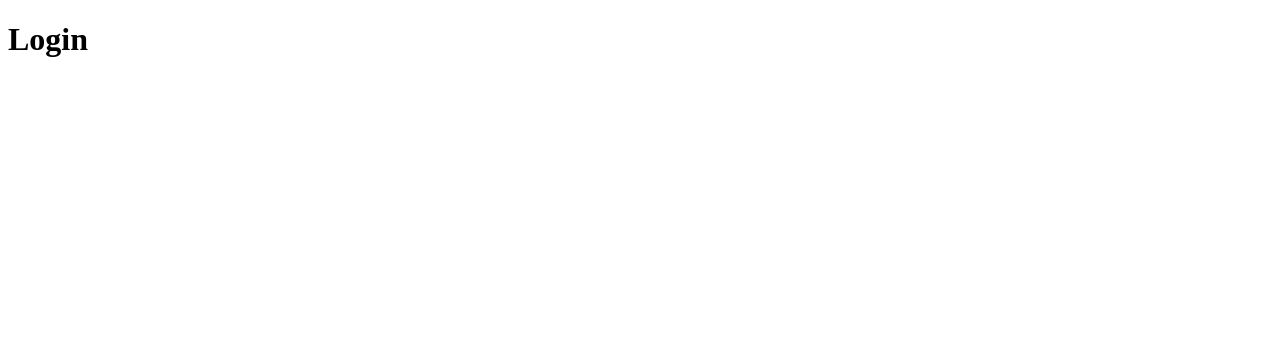
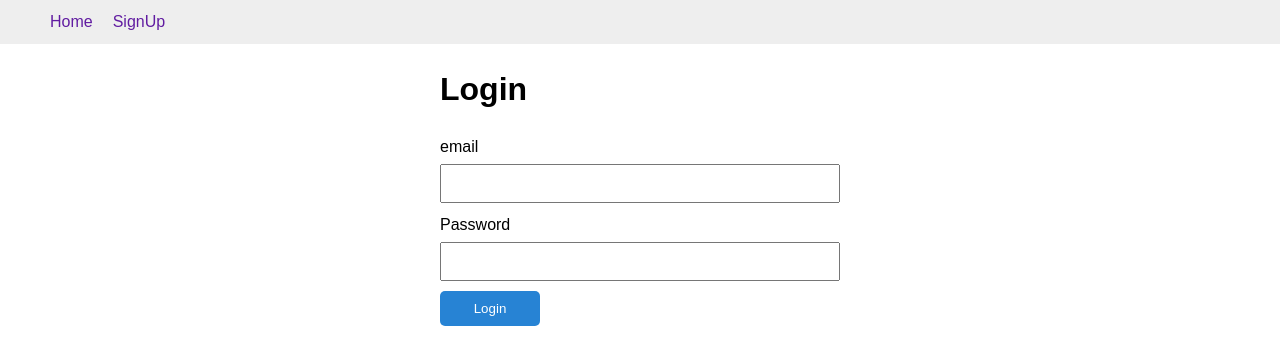
Before and after one commit to samirjhb/DentalHub_frontend, a React (Vite) app: page /login in a window 1280 px wide. Shown: the top 364 px of the page. Built offline with nearby package versions, Linux system fonts and the light colour scheme.

Commit message:
login and signup: forms created, visual features has been added

```diff
--- a/src/index.css
+++ b/src/index.css
@@ -1,69 +1,67 @@
-/* :root {
-  font-family: Inter, system-ui, Avenir, Helvetica, Arial, sans-serif;
+:root {
+  font-family: Arial, Helvetica, sans-serif;
   line-height: 1.5;
   font-weight: 400;
+}
 
-  color-scheme: light dark;
-  color: rgba(255, 255, 255, 0.87);
-  background-color: #242424;
+body {
+  padding: 0;
+  margin: 0;
+}
 
-  font-synthesis: none;
-  text-rendering: optimizeLegibility;
-  -webkit-font-smoothing: antialiased;
-  -moz-osx-font-smoothing: grayscale;
-  -webkit-text-size-adjust: 100%;
+label {
+  display: block;
+}
+
+.form {
+  width: 400px;
+  margin: 0 auto;
+}
+
+input[type="text"],
+[type="password"] {
+  display: block;
+  padding: 10px;
+  box-sizing: border-box;
+  width: 100%;
+  margin: 5px 0 10px 0;
+}
+
+input[type="button"],
+button {
+  background-color: rgb(39, 131, 212);
+  padding: 10px;
+  border: 0;
+  min-width: 100px;
+  border-radius: 5px;
+  color: white;
+}
+
+nav {
+  background-color: #eee;
+}
+
+nav ul {
+  margin: 0;
+}
+
+nav ul li {
+  display: inline-block;
+  padding: 10px;
 }
 
 a {
-  font-weight: 500;
-  color: #646cff;
-  text-decoration: inherit;
-}
-a:hover {
-  color: #535bf2;
+  color: rgb(97, 28, 161);
+  text-decoration: none;
 }
 
-body {
-  margin: 0;
-  display: flex;
-  place-items: center;
-  min-width: 320px;
-  min-height: 100vh;
+.dashboard {
+  width: 500px;
+  margin: auto;
 }
 
-h1 {
-  font-size: 3.2em;
-  line-height: 1.1;
+.errorMessage {
+  background-color: #f2dede;
+  color: #a94442;
+  padding: 10px;
 }
-
-button {
-  border-radius: 8px;
-  border: 1px solid transparent;
-  padding: 0.6em 1.2em;
-  font-size: 1em;
-  font-weight: 500;
-  font-family: inherit;
-  background-color: #1a1a1a;
-  cursor: pointer;
-  transition: border-color 0.25s;
-}
-button:hover {
-  border-color: #646cff;
-}
-button:focus,
-button:focus-visible {
-  outline: 4px auto -webkit-focus-ring-color;
-}
-
-@media (prefers-color-scheme: light) {
-  :root {
-    color: #213547;
-    background-color: #ffffff;
-  }
-  a:hover {
-    color: #747bff;
-  }
-  button {
-    background-color: #f9f9f9;
-  }
-} */
--- /dev/null
+++ b/src/layout/default_layout.tsx
@@ -0,0 +1,28 @@
+// import { Children } from "react";
+import { Link } from 'react-router-dom';
+
+interface DefaultLayoutProps {
+  children: React.ReactNode;
+}
+
+export default function DefaultLayout({ children }: DefaultLayoutProps) {
+  return (
+    <>
+      <header>
+        <nav>
+          <ul>
+            <li>
+              <Link to="/">Home</Link>
+            </li>
+            <li>
+              <Link to="/sign_up">SignUp</Link>
+            </li>
+          </ul>
+        </nav>
+      </header>
+      <main>
+        {children}
+      </main>
+    </>
+  );
+}
--- a/src/main.tsx
+++ b/src/main.tsx
@@ -1,12 +1,12 @@
 import React from 'react'
 import ReactDOM from 'react-dom/client'
-import './index.css'
 import { createBrowserRouter, RouterProvider } from 'react-router-dom';
 import SignUp from './routes/sign_up.tsx';
 import Login from './routes/login.tsx'
 import ProtectedRoute from './routes/protected_route.tsx';
 import Dashboard from './routes/dashboard.tsx';
 import { AuthProvider } from './auth/auth_provider.tsx';
+import './index.css';
 
 
 const router = createBrowserRouter([
@@ -33,10 +33,6 @@ const router = createBrowserRouter([
 ReactDOM.createRoot(document.getElementById('root') as HTMLElement).render(
   <React.StrictMode>
     <AuthProvider>
-
-
-
-
     <RouterProvider router ={router} />
     </AuthProvider>
   </React.StrictMode>,
--- a/src/routes/login.tsx
+++ b/src/routes/login.tsx
@@ -1,3 +1,25 @@
-export default function Login(){
-  return <h1>Login</h1>
+import { useAuth } from "../auth/auth_provider";
+import DefaultLayout from "../layout/default_layout";
+import { useState } from "react";
+
+
+export default function Login() {
+  const [email, setEmail] = useState("");
+  const [password, setPassword] = useState("");
+
+  return (
+    <DefaultLayout>
+      <form className="form">
+        <h1>Login</h1>
+        <label>email</label>
+        <input type="text" value={email} onChange={(e) => setEmail(e.target.value)}/>
+
+        <label>Password</label>
+        <input type="password" value={password} onChange={(e) => setPassword(e.target.value)}/>
+
+
+        <button>Login</button>
+      </form>
+    </DefaultLayout>
+  );
 }
--- a/src/routes/protected_route.tsx
+++ b/src/routes/protected_route.tsx
@@ -1,5 +1,4 @@
 import { Outlet, Navigate } from "react-router-dom";
-import { useState } from "react";
 import { useAuth } from "../auth/auth_provider";
 
 export default function ProtectedRoute()
--- a/src/routes/sign_up.tsx
+++ b/src/routes/sign_up.tsx
@@ -1,3 +1,31 @@
-export default function SignUp(){
-  return <h1>SignUp</h1>
+import { useState } from "react";
+import DefaultLayout from "../layout/default_layout";
+
+
+export default function SignUp() {
+
+const [name, setName] = useState("");
+const [email, setEmail] = useState("");
+const [password, setPassword] = useState("");
+
+  return (
+    <DefaultLayout>
+      <form className="form">
+        <h1>SignUp</h1>
+        <label>Name</label>
+        <input type="text" value={name} onChange={(e) => setName(e.target.value)}/>
+
+        <label>email</label>
+        <input type="text" value={email} onChange={(e) => setEmail(e.target.value)}/>
+
+        <label>Password</label>
+        <input type="password" value={password} onChange={(e) => setPassword(e.target.value)}/>
+
+        <label>Confirm Password</label>
+        <input type="password" />
+
+        <button>Create user</button>
+      </form>
+    </DefaultLayout>
+  );
 }
```
